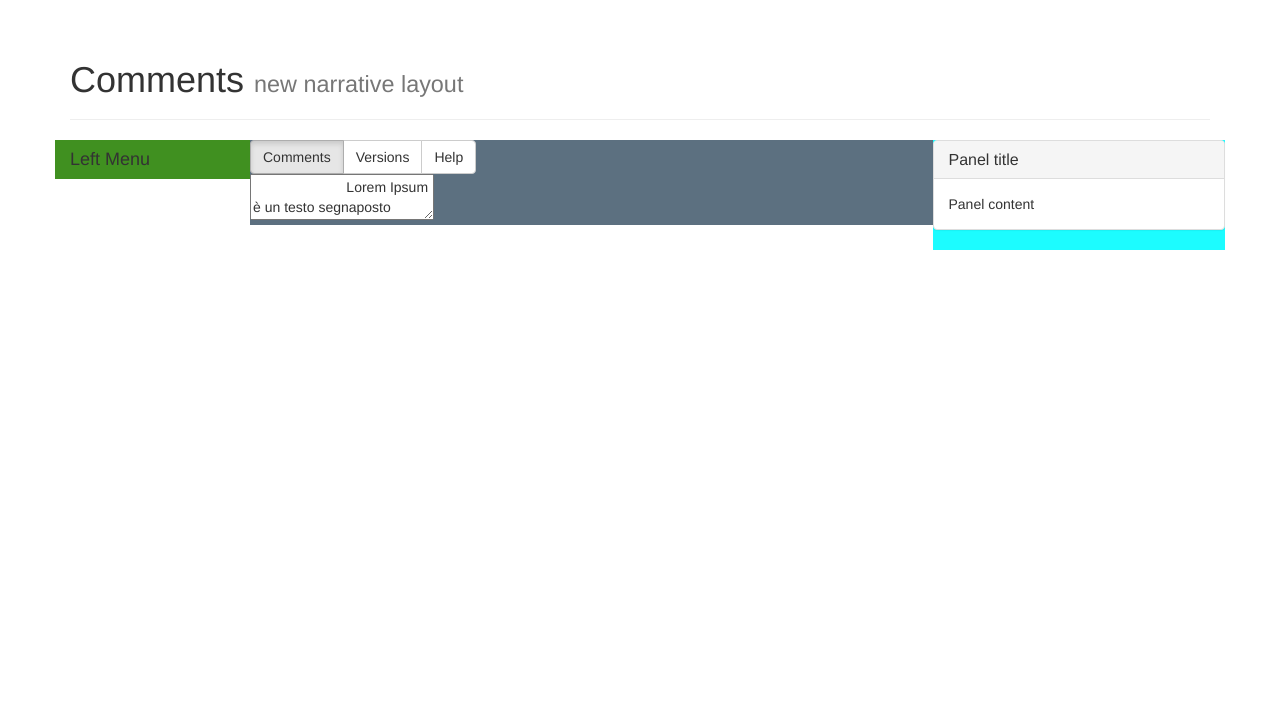
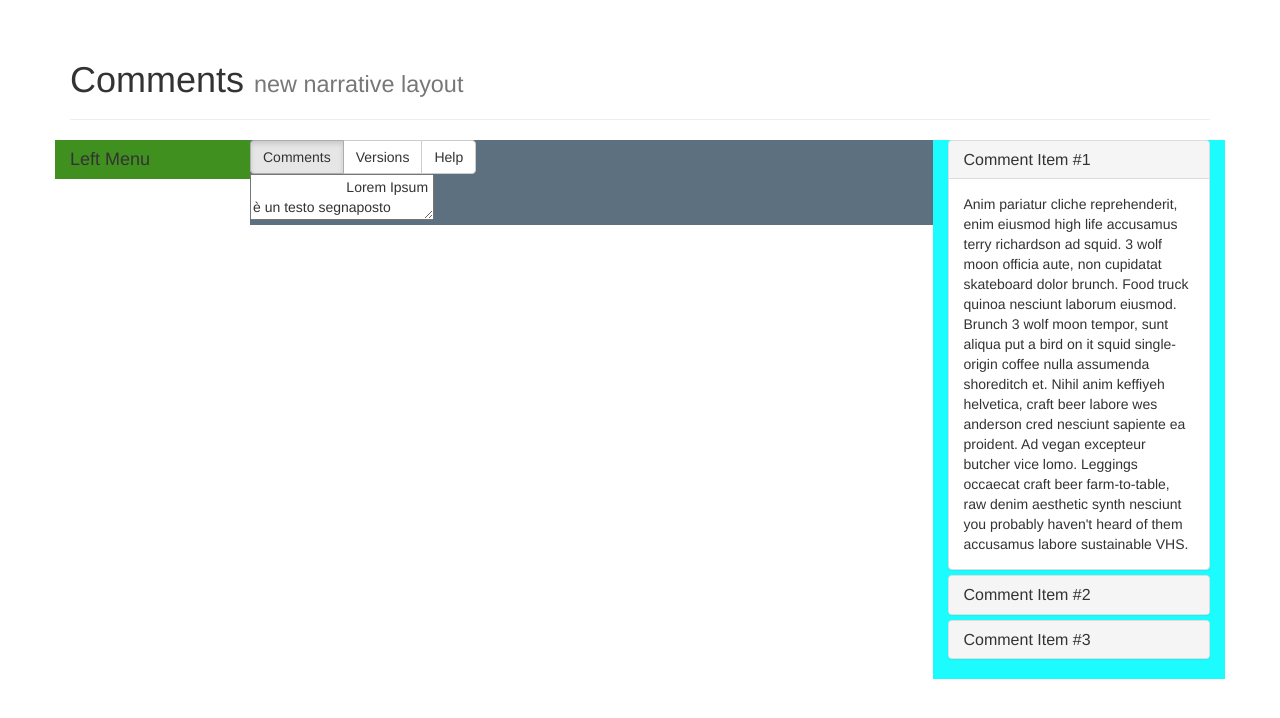
Before and after one commit to redmoonlas/django_interface_design, a Django app: page /comments/ in a window 1280 px wide, after a click on "Comments". Shown: the part 51-769 px from the top of the page. Run offline with Django 3.2, Linux system fonts and the light colour scheme; some libraries are stand-ins or nearby versions.

Commit message:
last css

```diff
--- a/comments/static/css/comments.css
+++ b/comments/static/css/comments.css
@@ -5,10 +5,15 @@
 
 .narrative {
     background: #5C7080;
+}
 
+.narrative.full {
+    -webkit-transition: width 0.3s ease, margin 0.3s ease;
+    -moz-transition: width 0.3s ease, margin 0.3s ease;
+    -o-transition: width 0.3s ease, margin 0.3s ease;
+    transition: width 0.3s ease, margin 0.3s ease;
 }
 
 .comments {
     background: #1CFCFF;
-
 }
--- /dev/null
+++ b/comments/templates/comments/comments-list.html
@@ -0,0 +1,44 @@
+<div class="panel-group" id="accordion" role="tablist" aria-multiselectable="true">
+  <div class="panel panel-default">
+    <div class="panel-heading" role="tab" id="headingOne">
+      <h4 class="panel-title">
+        <a id="comment_1" data-toggle="collapse" data-parent="#accordion" href="#collapseOne" aria-expanded="true" aria-controls="collapseOne">
+          Comment Item #1
+        </a>
+      </h4>
+    </div>
+    <div id="collapseOne" class="panel-collapse collapse in" role="tabpanel" aria-labelledby="headingOne">
+      <div class="panel-body">
+        Anim pariatur cliche reprehenderit, enim eiusmod high life accusamus terry richardson ad squid. 3 wolf moon officia aute, non cupidatat skateboard dolor brunch. Food truck quinoa nesciunt laborum eiusmod. Brunch 3 wolf moon tempor, sunt aliqua put a bird on it squid single-origin coffee nulla assumenda shoreditch et. Nihil anim keffiyeh helvetica, craft beer labore wes anderson cred nesciunt sapiente ea proident. Ad vegan excepteur butcher vice lomo. Leggings occaecat craft beer farm-to-table, raw denim aesthetic synth nesciunt you probably haven't heard of them accusamus labore sustainable VHS.
+      </div>
+    </div>
+  </div>
+  <div class="panel panel-default" >
+    <div class="panel-heading" role="tab" id="headingTwo">
+      <h4 class="panel-title">
+        <a id="comment_2" class="collapsed" data-toggle="collapse" data-parent="#accordion" href="#collapseTwo" aria-expanded="false" aria-controls="collapseTwo">
+          Comment Item #2
+        </a>
+      </h4>
+    </div>
+    <div id="collapseTwo" class="panel-collapse collapse" role="tabpanel" aria-labelledby="headingTwo">
+      <div class="panel-body">
+        Anim pariatur cliche reprehenderit, enim eiusmod high life accusamus terry richardson ad squid. 3 wolf moon officia aute, non cupidatat skateboard dolor brunch. Food truck quinoa nesciunt laborum eiusmod. Brunch 3 wolf moon tempor, sunt aliqua put a bird on it squid single-origin coffee nulla assumenda shoreditch et. Nihil anim keffiyeh helvetica, craft beer labore wes anderson cred nesciunt sapiente ea proident. Ad vegan excepteur butcher vice lomo. Leggings occaecat craft beer farm-to-table, raw denim aesthetic synth nesciunt you probably haven't heard of them accusamus labore sustainable VHS.
+      </div>
+    </div>
+  </div>
+  <div class="panel panel-default">
+    <div class="panel-heading" role="tab" id="headingThree">
+      <h4 class="panel-title">
+        <a id="comment_3" class="collapsed" data-toggle="collapse" data-parent="#accordion" href="#collapseThree" aria-expanded="false" aria-controls="collapseThree">
+          Comment Item #3
+        </a>
+      </h4>
+    </div>
+    <div id="collapseThree" class="panel-collapse collapse" role="tabpanel" aria-labelledby="headingThree">
+      <div class="panel-body">
+        Anim pariatur cliche reprehenderit, enim eiusmod high life accusamus terry richardson ad squid. 3 wolf moon officia aute, non cupidatat skateboard dolor brunch. Food truck quinoa nesciunt laborum eiusmod. Brunch 3 wolf moon tempor, sunt aliqua put a bird on it squid single-origin coffee nulla assumenda shoreditch et. Nihil anim keffiyeh helvetica, craft beer labore wes anderson cred nesciunt sapiente ea proident. Ad vegan excepteur butcher vice lomo. Leggings occaecat craft beer farm-to-table, raw denim aesthetic synth nesciunt you probably haven't heard of them accusamus labore sustainable VHS.
+      </div>
+    </div>
+  </div>
+</div>
--- a/comments/templates/comments/narrative.html
+++ b/comments/templates/comments/narrative.html
@@ -47,16 +47,7 @@
         </div>
         <div class="comments col-xs-12 col-sm-12 col-md-3 collapse" id="comments-column">
             {% block comments %}
-                <div class="row">
-                    <div class="panel panel-default">
-                      <div class="panel-heading">
-                        <h3 class="panel-title">Panel title</h3>
-                      </div>
-                      <div class="panel-body">
-                        Panel content
-                      </div>
-                    </div>
-                </div>
+                {% include "comments/comments-list.html" %}
             {% endblock comments %}
         </div>
     </div>
@@ -69,23 +60,41 @@
     <script>
         $(function () {
             CKEDITOR.replace('my-editor', {
-                toolbar: 'Basic'
+                toolbar: 'Basic',
+                comment_get_id: function() {
+                    alert('FROM GEN : GET ID WAS CALLED!!!');
+                    return 1;
+                },
+                comment_onclick: function() {
+                    if (!$('#toggle_comments').hasClass('active')) {
+                        $('#toggle_comments').click();
+
+                    }
+                    $("#comment_3").click();
+{#                    $('#comments-column').animate({#}
+{#                        scrollTop: $("#comment_3").offset().top#}
+{#                    }, 200);#}
+                }
             })
 
             $('#toggle_comments').click(function() {
-                var btn = $(this)
+                var btn = $(this);
                 btn.toggleClass('active');
                 btn.attr('aria-pressed', btn.hasClass('active'));
             });
 
-            $('#comments-column').on('hidden.bs.collapse', function () {
-                var section = $('#narrative-section');
-                section.removeClass('col-md-7');
+            $('#comments-column').on('hidden.bs.collapse', function (event) {
+                if ($(event.target).attr('id') === $(this).attr('id')) {
+                    $('#narrative-section').removeClass('col-md-7');
+                    $('#narrative-section').addClass('full');
+                }
             });
 
-            $('#comments-column').on('show.bs.collapse', function () {
-                var section = $('#narrative-section');
-                section.addClass('col-md-7');
+            $('#comments-column').on('show.bs.collapse', function (event) {
+                if ($(event.target).attr('id') === $(this).attr('id')) {
+                    $('#narrative-section').addClass('col-md-7');
+                    $('#narrative-section').removeClass('full');
+                }
             });
         });
     </script>
```
Also changed, not shown: 1 other file.
